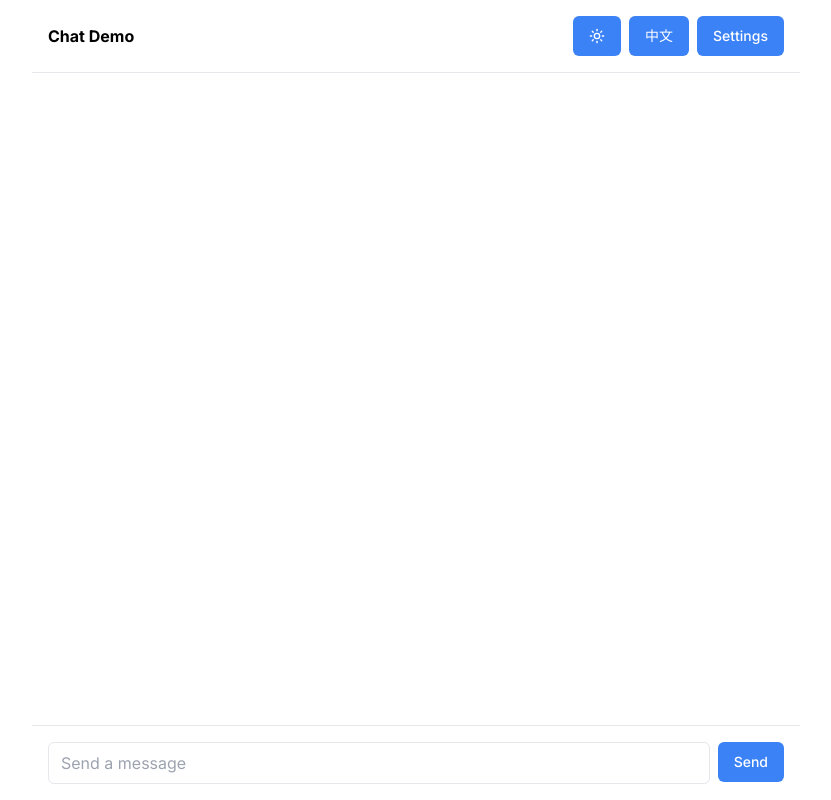
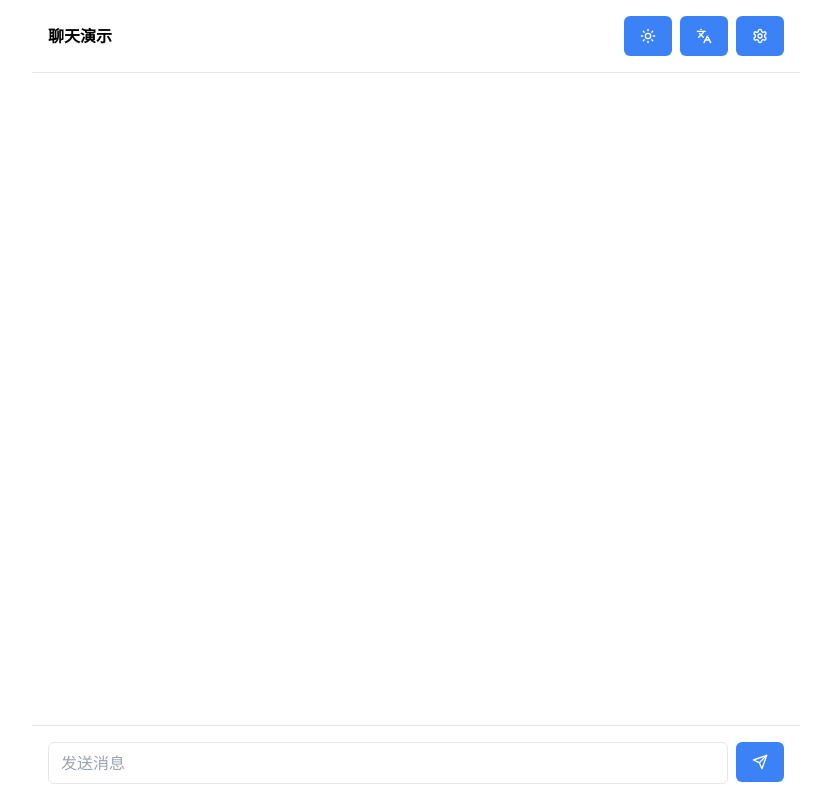
Before and after one commit to yoobright/chat_demo, a Next.js app: page / in a window 1280 px wide. Shown: the whole page, without its empty margins (224-1055 px from the left). Built offline with nearby package versions, Linux system fonts and the light colour scheme.

Commit message:
feat: enable markdown, Chinese defaults and icon buttons

```diff
--- a/package.json
+++ b/package.json
@@ -17,7 +17,8 @@
     "clsx": "2.0.0",
     "tailwind-merge": "1.14.0",
     "@radix-ui/react-dialog": "1.0.0",
-    "lucide-react": "0.344.0"
+    "lucide-react": "0.344.0",
+    "react-markdown": "^8.0.5"
   },
   "devDependencies": {
     "@types/node": "20.5.7",
--- a/src/components/chat.tsx
+++ b/src/components/chat.tsx
@@ -4,7 +4,8 @@ import { useEffect, useRef, useState } from 'react'
 import { Button } from '@/components/ui/button'
 import { SettingsDialog } from '@/components/settings-dialog'
 import { ThemeToggle } from '@/components/theme-toggle'
-import { Loader2 } from 'lucide-react'
+import ReactMarkdown from 'react-markdown'
+import { Loader2, Languages, Settings, Send } from 'lucide-react'
 
 interface Message {
   role: 'user' | 'assistant'
@@ -15,7 +16,7 @@ export default function Chat() {
   const [messages, setMessages] = useState<Message[]>([])
   const [input, setInput] = useState('')
   const [open, setOpen] = useState(false)
-  const [lang, setLang] = useState<'en' | 'zh'>('en')
+  const [lang, setLang] = useState<'en' | 'zh'>('zh')
   const [loading, setLoading] = useState(false)
   const settingsRef = useRef({ apiBase: '', apiKey: '', model: 'gpt-3.5-turbo' })
 
@@ -110,15 +111,19 @@ export default function Chat() {
         <h1 className="font-bold">{t.title}</h1>
         <div className="flex gap-2">
           <ThemeToggle />
-          <Button onClick={() => setLang(lang === 'en' ? 'zh' : 'en')}>{t.toggleLang}</Button>
-          <Button onClick={() => setOpen(true)}>{t.settings}</Button>
+          <Button onClick={() => setLang(lang === 'en' ? 'zh' : 'en')} aria-label={t.toggleLang}>
+            <Languages className="h-4 w-4" />
+          </Button>
+          <Button onClick={() => setOpen(true)} aria-label={t.settings}>
+            <Settings className="h-4 w-4" />
+          </Button>
         </div>
       </header>
       <main className="flex-1 overflow-y-auto p-4 space-y-4">
         {messages.map((m, i) => (
           <div key={i} className={m.role === 'user' ? 'text-right' : 'text-left'}>
             <div className="inline-block rounded-lg px-3 py-2 bg-gray-100 dark:bg-gray-800 text-gray-900 dark:text-gray-100">
-              {m.content}
+              <ReactMarkdown>{m.content}</ReactMarkdown>
               {loading && i === messages.length - 1 && m.role === 'assistant' && (
                 <Loader2 className="w-4 h-4 ml-1 inline animate-spin" />
               )}
@@ -139,7 +144,9 @@ export default function Chat() {
           onChange={e => setInput(e.target.value)}
           placeholder={t.placeholder}
         />
-        <Button type="submit">{t.send}</Button>
+        <Button type="submit" aria-label={t.send}>
+          <Send className="h-4 w-4" />
+        </Button>
       </form>
       <SettingsDialog lang={lang} open={open} onOpenChange={setOpen} settingsRef={settingsRef} />
     </div>
--- a/src/components/settings-dialog.tsx
+++ b/src/components/settings-dialog.tsx
@@ -4,6 +4,7 @@ import * as React from 'react'
 import { Dialog, DialogContent, DialogHeader, DialogTitle } from '@/components/ui/dialog'
 import { Button } from '@/components/ui/button'
 import { Input } from '@/components/ui/input'
+import { Save, X } from 'lucide-react'
 
 interface Props {
   open: boolean
@@ -64,10 +65,12 @@ export function SettingsDialog({ open, onOpenChange, settingsRef, lang }: Props)
           </div>
         </div>
         <div className="flex justify-end gap-2 pt-2">
-          <Button variant="outline" onClick={() => onOpenChange(false)}>
-            {t.cancel}
+          <Button variant="outline" onClick={() => onOpenChange(false)} aria-label={t.cancel}>
+            <X className="h-4 w-4" />
           </Button>
-          <Button onClick={save}>{t.save}</Button>
+          <Button onClick={save} aria-label={t.save}>
+            <Save className="h-4 w-4" />
+          </Button>
         </div>
       </DialogContent>
     </Dialog>
```
